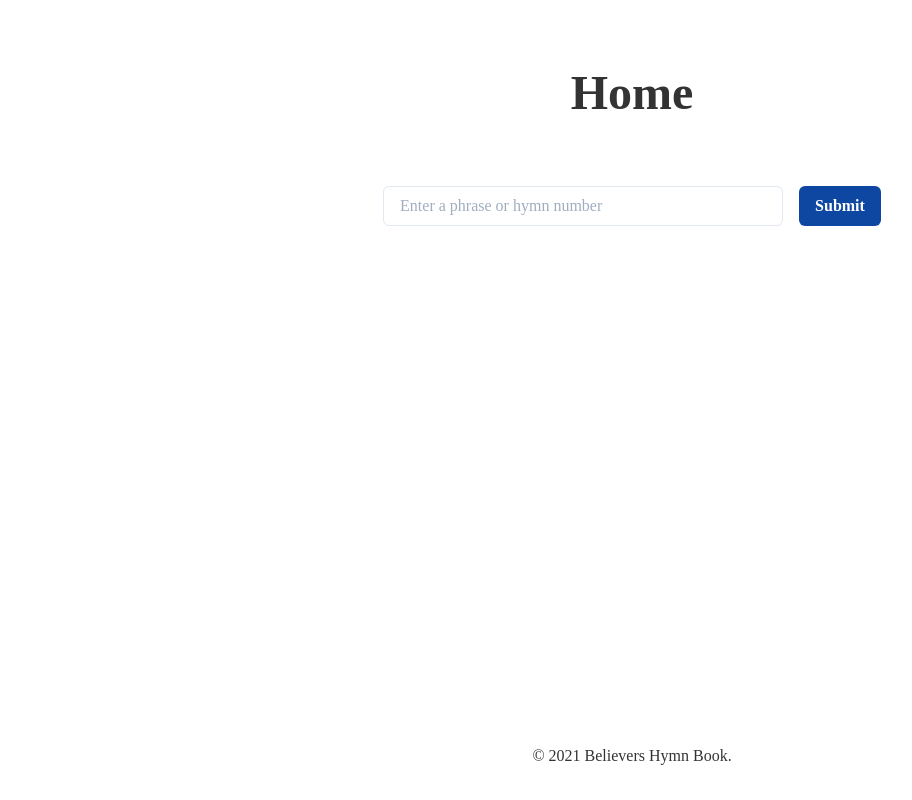
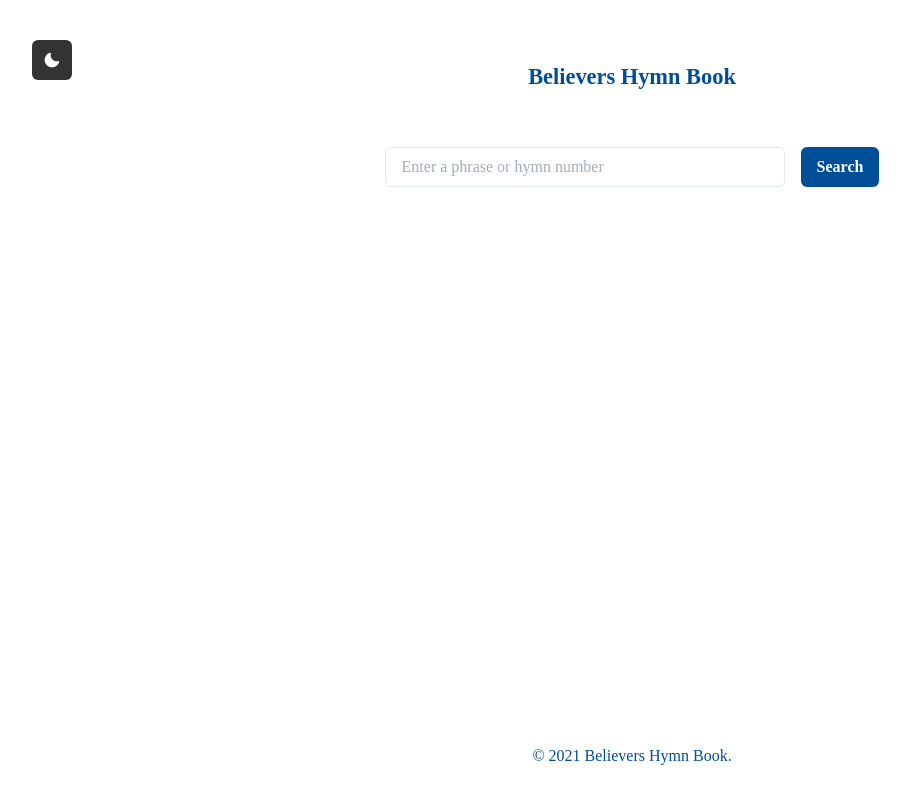
Before and after one commit to fillingthemoon/bhb, a Next.js app: page / in a window 1280 px wide. Shown: the whole page, without its empty margins (8-920 px from the left). Built offline with nearby package versions, Linux system fonts and the light colour scheme.

Commit message:
edit styling

```diff
--- a/components/footer.js
+++ b/components/footer.js
@@ -1,4 +1,5 @@
 import {
+  useColorModeValue,
   Box,
   VStack,
   Container,
@@ -6,11 +7,15 @@ import {
 } from '@chakra-ui/react'
 
 const Footer = () => {
+  const primaryColor = useColorModeValue('primary.500', 'primary.200')
+
   return (
     <Box py={8}>
       <Container maxW="container.xl">
         <VStack spacing={2}>
-          <Text>&copy; 2021 Believers Hymn Book.</Text>
+          <Text color={primaryColor}>
+            &copy; 2021 Believers Hymn Book.
+          </Text>
         </VStack>
       </Container>
     </Box>
--- a/components/layout.js
+++ b/components/layout.js
@@ -7,7 +7,7 @@ const Layout = (props) => {
   return (
     <Flex minHeight="100vh" flexDirection="column">
       {/* <NavBar /> */}
-      <Container maxW="container.xl" flexGrow="1" mb={20} mt={16}>
+      <Container maxW="container.xl" flexGrow="1" my={10}>
         {props.children}
       </Container>
       <Footer />
--- a/helper-files/colors.js
+++ b/helper-files/colors.js
@@ -5,7 +5,8 @@ const gray = '#828282'
 const grayD = '#4f4f4f'
 const white = '#ffffff'
 
-const primary = '#0d47a1'
+const primary = '#004e98'
+const primaryDarkMode = '#9ed0ff'
 const red = '#e5383b'
 const orange = '#ff8000'
 const yellow = '#fcba03'
@@ -22,6 +23,7 @@ export {
   white,
 
   primary,
+  primaryDarkMode,
   red,
   orange,
   yellow,
--- a/pages/_document.js
+++ b/pages/_document.js
@@ -1,4 +1,6 @@
+import { ColorModeScript } from '@chakra-ui/react'
 import Document, { Html, Head, Main, NextScript } from 'next/document'
+import theme from '../theme'
 
 class MyDocument extends Document {
   static async getInitialProps(ctx) {
@@ -14,6 +16,7 @@ class MyDocument extends Document {
           <link rel="preconnect" href="https://fonts.gstatic.com" crossOrigin="true" />
         </Head>
         <body>
+        <ColorModeScript initialColorMode={theme.config.initialColorMode} />
           <Main />
           <NextScript />
         </body>
--- a/pages/index.js
+++ b/pages/index.js
@@ -1,21 +1,26 @@
+import { useState } from 'react'
+
 import Head from 'next/head'
 import {
+  useColorMode,
+  useColorModeValue,
   Container,
-  Heading,
   Stack,
   Flex,
   Input,
   Button,
+  Heading,
+  IconButton,
 } from '@chakra-ui/react'
+import { SunIcon, MoonIcon } from '@chakra-ui/icons'
 
 const Home = () => {
-  const onSubmit = (values) => {
-    return new Promise((resolve) => {
-      setTimeout(() => {
-        alert(JSON.stringify(values, null, 2))
-        resolve()
-      }, 3000)
-    })
+  const [searchValue, setSearchValue] = useState('')
+  const { colorMode, toggleColorMode } = useColorMode()
+  const primaryColor = useColorModeValue('primary.500', 'primary.200')
+
+  const handleSubmit = (event) => {
+    event.preventDefault()
   }
 
   return (
@@ -23,14 +28,37 @@ const Home = () => {
       <Head>
         <title>Believers Hymn Book</title>
       </Head>
-      <Heading textAlign="center" mb="16" fontSize="3rem">
-        Home
-      </Heading>
-      <form>
+      <Flex
+        mt={{ md: 6 }}
+        mb={14}
+        justify={{ base: 'space-between', md: 'center' }}
+        align="center"
+      >
+        <IconButton
+          onClick={toggleColorMode}
+          colorScheme={colorMode === 'light' ? 'black' : 'yellow'}
+          icon={colorMode === 'light' ? <MoonIcon /> : <SunIcon />}
+          position={{ md: 'absolute' }}
+          top={{ md: 10 }}
+          left={{ md: 10 }}
+        />
+        <Heading textAlign="center" fontSize="1.4rem" color={primaryColor}>
+          Believers Hymn Book
+        </Heading>
+      </Flex>
+      <form onSubmit={handleSubmit}>
         <Flex justify="center">
-          <Input maxW='400px' placeholder="Enter a phrase or hymn number" />
-          <Button ml={4} colorScheme="primary" type="submit">
-            Submit
+          <Input
+            maxW="400px"
+            placeholder="Enter a phrase or hymn number"
+            value={searchValue}
+            color={primaryColor}
+            fontWeight={500}
+            onChange={(event) => setSearchValue(event.currentTarget.value)}
+            focusBorderColor={primaryColor}
+          />
+          <Button ml={4} colorScheme={'primary'} type="submit">
+            Search
           </Button>
         </Flex>
       </form>
--- a/theme.js
+++ b/theme.js
@@ -1,8 +1,12 @@
 import { extendTheme } from '@chakra-ui/react'
 
-import { black, grayD, gray, grayL, primary, red, yellow, green, blue } from './helper-files/colors'
+import { black, grayD, gray, grayL, white, primary, primaryDarkMode, red, yellow, green, blue } from './helper-files/colors'
 
 const theme = extendTheme({
+  config: {
+    initialColorMode: 'light',
+  useSystemColorMode: false,
+  },
   styles: {
     global: {
       body: {
@@ -12,6 +16,7 @@ const theme = extendTheme({
   },
   colors: {
     primary: {
+      200: primaryDarkMode,
       500: primary,
     },
     black: {
@@ -26,6 +31,9 @@ const theme = extendTheme({
     grayD: {
       500: grayD,
     },
+    white: {
+      500: white,
+    },
     red: {
       500: red,
     },
@@ -37,12 +45,6 @@ const theme = extendTheme({
     },
     blue: {
       500: blue,
-    },
-    returnBtn: {
-      500: red,
-    },
-    feedbackBtn: {
-      500: black,
     },
   },
   fonts: {
```
